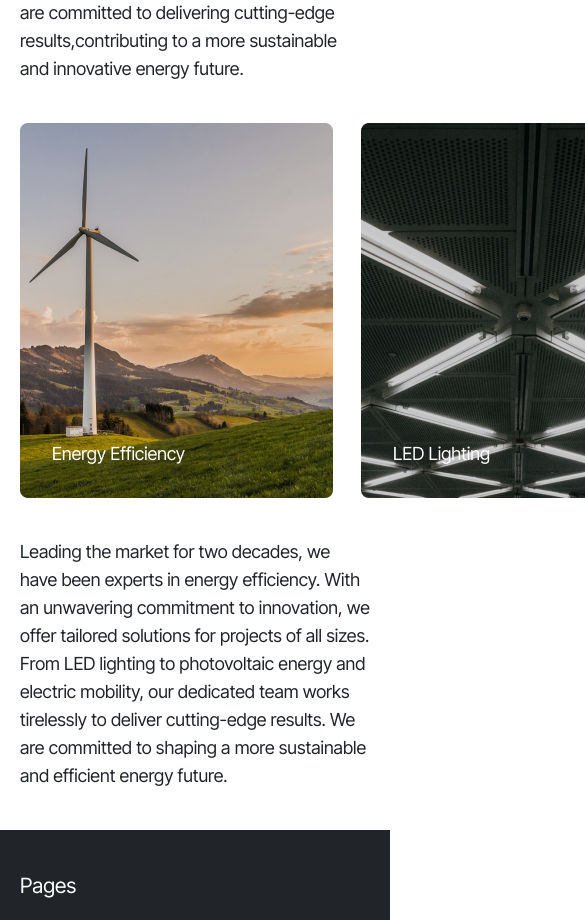
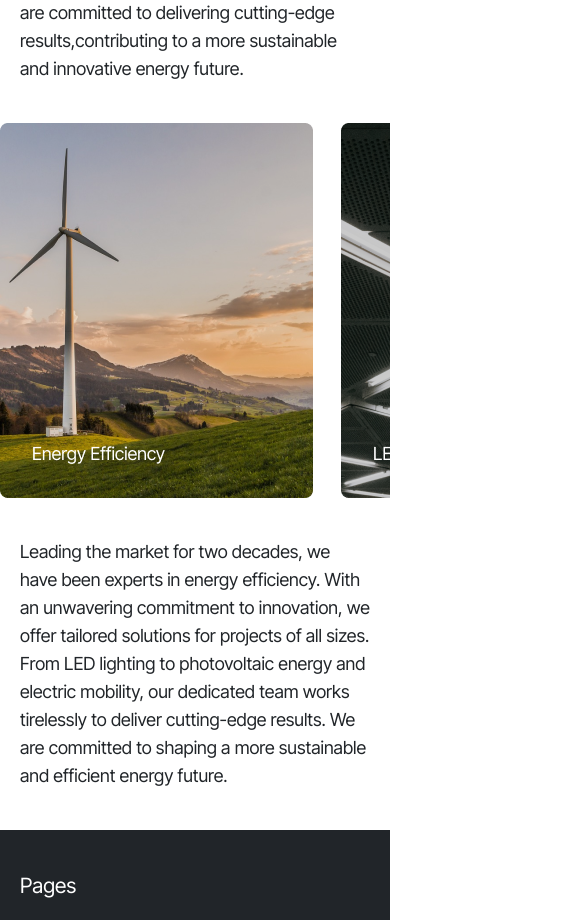
Before and after one commit to Dzmi3y/EnergyConsulting, a Next.js app: page / in a window 390 px wide. Shown: the part 1620-2540 px from the top of the page, 585 px wide, since content can reach past the window. Built offline with nearby package versions, Linux system fonts and the light colour scheme.

Commit message:
Responsive markup fixed in AreasExpertise block

```diff
--- a/src/app/globals.css
+++ b/src/app/globals.css
@@ -13,7 +13,6 @@
   --dark-gray: #a6a6ab;
   --accent100: #212529;
   --accent45: #424649;
-
   --background: var(--white);
   --foreground: var(--accent100);
 }
--- a/src/app/home/AreasExpertise/AreasExpertise.module.css
+++ b/src/app/home/AreasExpertise/AreasExpertise.module.css
@@ -1,6 +1,6 @@
 .title {
   color: var(--accent100);
-  @apply mt-24 lg:mt-36;
+  @apply mt-24 lg:mt-28;
 }
 
 .description {
@@ -12,12 +12,20 @@
   @apply 2xl:max-w-4xl;
 }
 
-.scroll_container {
-  overflow-y: scroll;
+.scroll-container {
+  overflow: scroll;
+  scroll-snap-type: x mandatory;
   -ms-overflow-style: none;
   scrollbar-width: none;
-  width: 100vw;
+  scroll-behavior: smooth;
+  @apply flex gap-7;
 }
+
+.image {
+  @apply flex-none lg:flex-1;
+  scroll-snap-align: start;
+}
+
 .scroll-container::-webkit-scrollbar {
   display: none;
 }
--- a/src/app/home/AreasExpertise/index.tsx
+++ b/src/app/home/AreasExpertise/index.tsx
@@ -12,10 +12,9 @@ const AreasExpertise = () => {
         innovative energy future.
       </p>
       <div className={styles["scroll-container"]}>
-        <div className={`global-margins flex gap-7 w-[1600]`}>
         <Image
           aria-hidden
-            className="flex-none lg:flex-1"
+          className={`global-left-margins ${styles.image}`}
           src="/images/home/expertise_image_1.png"
           alt="expertise_image_1.png"
           width="313"
@@ -23,7 +22,7 @@ const AreasExpertise = () => {
         />
         <Image
           aria-hidden
-            className="flex-none lg:flex-1"
+          className={styles.image}
           src="/images/home/expertise_image_2.png"
           alt="expertise_image_2.png"
           width="313"
@@ -31,7 +30,7 @@ const AreasExpertise = () => {
         />
         <Image
           aria-hidden
-            className="flex-none lg:flex-1"
+          className={styles.image}
           src="/images/home/expertise_image_3.png"
           alt="expertise_image_3.png"
           width="313"
@@ -39,13 +38,12 @@ const AreasExpertise = () => {
         />
         <Image
           aria-hidden
-            className="flex-none lg:flex-1"
+          className={`global-right-margins ${styles.image}`}
           src="/images/home/expertise_image_4.png"
           alt="expertise_image_4.png"
           width="313"
           height="375"
         />
-        </div>
       </div>
       <p className={`global-margins ${styles.description}`}>
         Leading the market for two decades, we have been experts in energy
```
Lines whose indentation alone changed are shown as unchanged.
